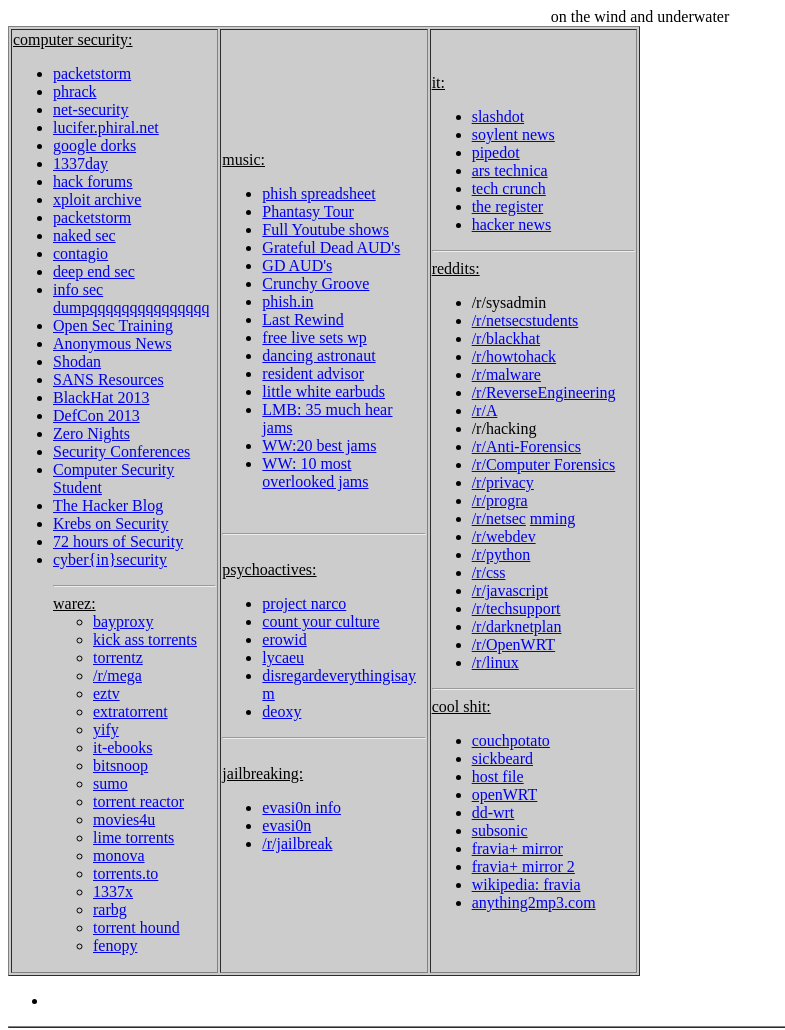
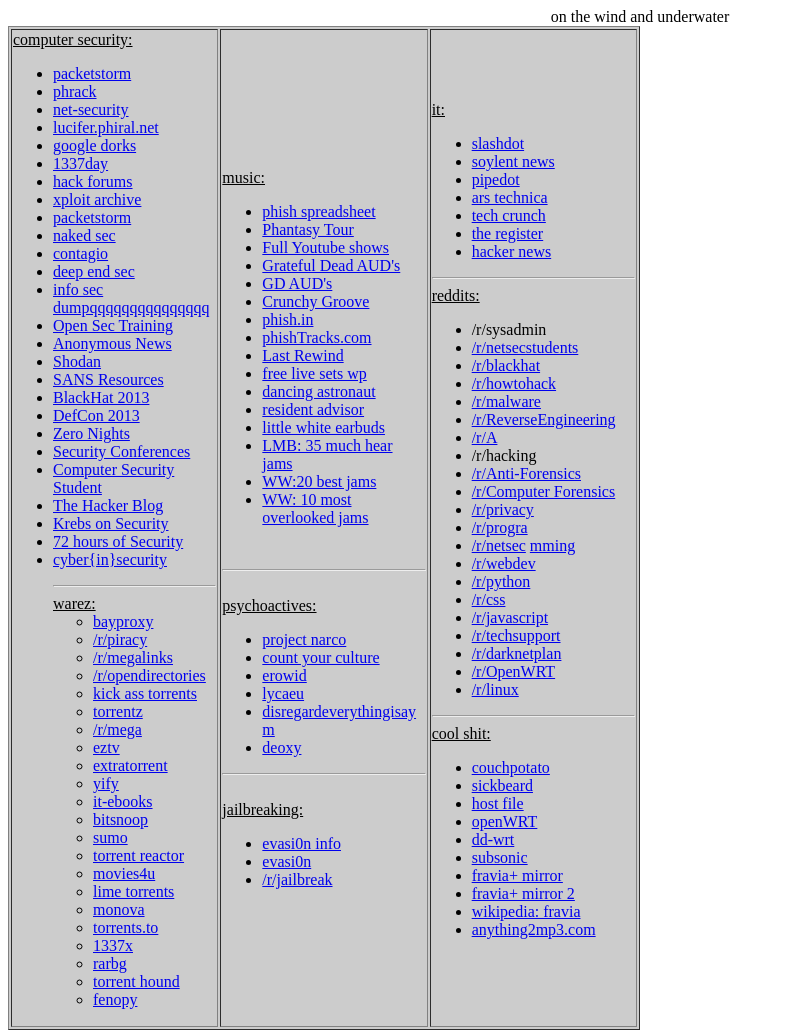
Before and after one commit to shmoses/shmoses.github.io, a plain HTML site: page index.html in a window 1280 px wide. Shown: the top 1030 px of the page, without its empty margins (0-785 px from the left). Drawn offline with Linux system fonts and the light colour scheme.

Commit message:
Update index.html

```diff
--- a/index.html
+++ b/index.html
@@ -40,6 +40,9 @@
 <u>warez:</u>
 <ol>
 </ol><ul><li><a href="http://bayproxy.me" rel="nofollow">bayproxy</a>
+</li><li><a href="http://www.reddit.com/r/piracy">/r/piracy</a>
+</li><li><a href="http://www.reddit.com/r/megalinks">/r/megalinks</a>
+</li><li><a href="http://www.reddit.com/r/opendirectories">/r/opendirectories</a>
 </li><li><a href="http://kickass.to/" rel="nofollow">kick ass torrents</a>
 </li><li><a href="http://torrentz.eu/" rel="nofollow">torrentz</a>
 </li><li><a href="http://www.reddit.com/r/mega" rel="nofollow">/r/mega</a>
@@ -73,6 +76,7 @@
 </li><li><a href="http://www.gdluckynumbers.org/downloadables.htm" rel="nofollow">GD AUD's</a>
 </li><li><a href="http://crunchygroove.com/" rel="nofollow">Crunchy Groove</a>
 </li><li><a href="http://phish.in/" rel="nofollow">phish.in</a>
+</li><li><a href="http://www.phishtracks.com">phishTracks.com</a>
 </li><li><a href="http://lastrewind.com/" rel="nofollow">Last Rewind</a></li><li><a href="http://freelivesets.wordpress.com/" rel="nofollow">free live sets wp</a>
 </li><li><a href="http://www.dancingastronaut.com/" rel="nofollow">dancing astronaut</a>
 </li><li><a href="http://www.residentadvisor.net/" rel="nofollow">resident advisor</a>
```
